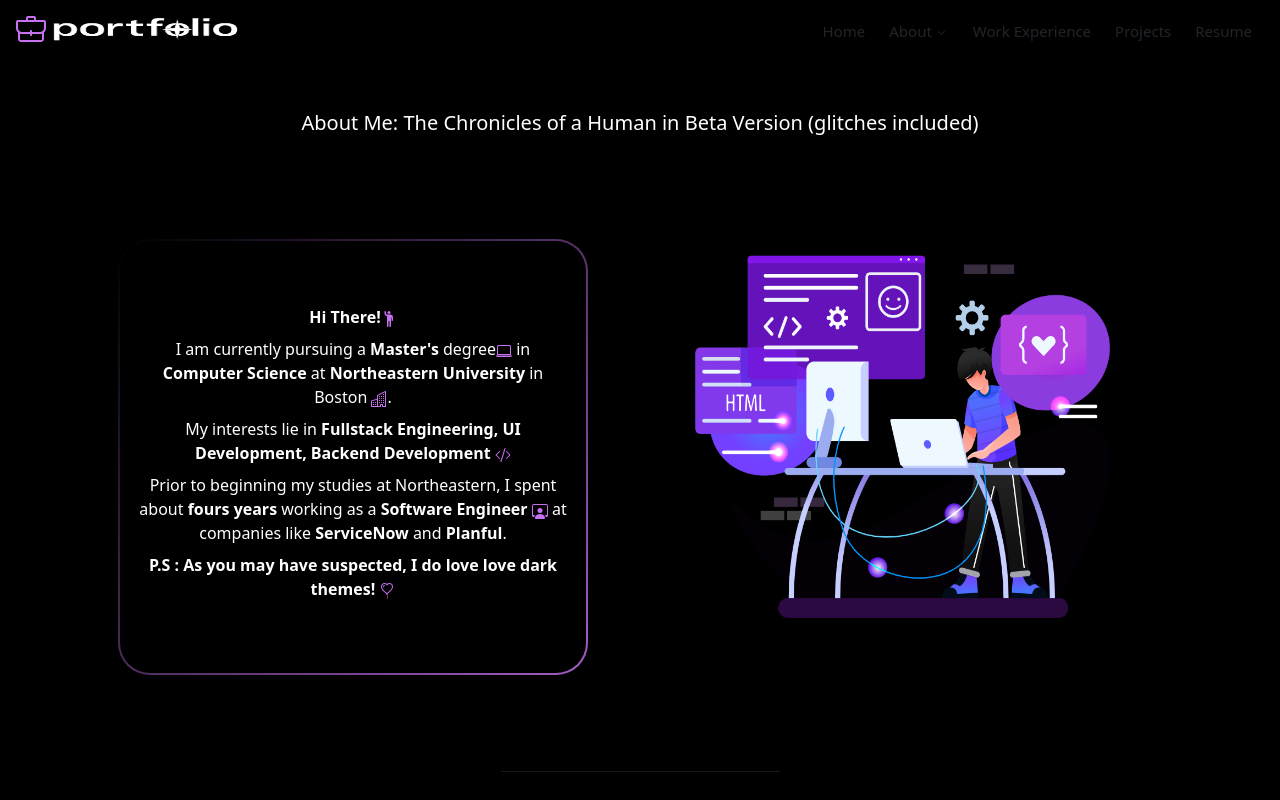
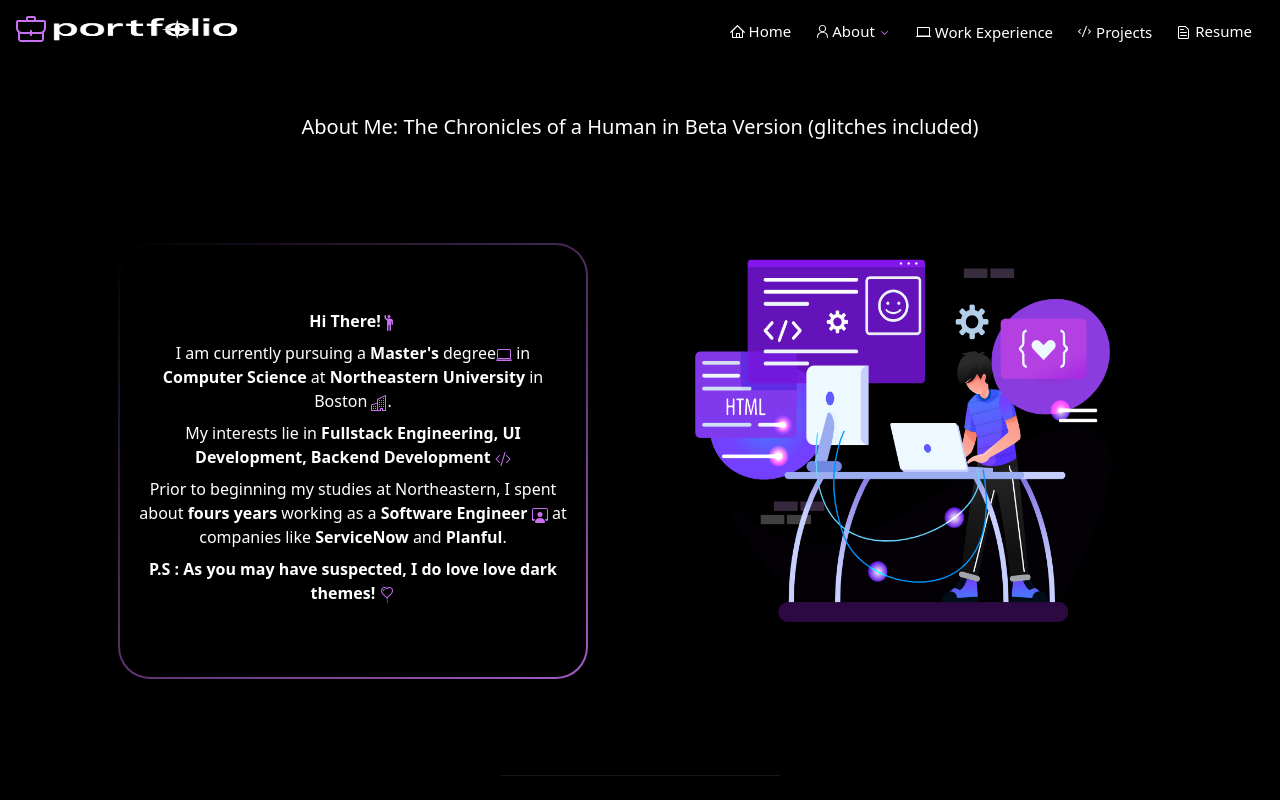
Before and after one commit to vanshita-tilwani/react-portfolio-template, a React (Create React App) app: page /about in a window 1280 px wide. Shown: the top 800 px of the page. Built offline with nearby package versions, Linux system fonts and the light colour scheme.

Commit message:
updating css for header

```diff
--- a/src/components/Header/Header.js
+++ b/src/components/Header/Header.js
@@ -1,7 +1,7 @@
 import React from 'react';
+import classNames from 'classnames';
 import * as NavigationMenu from '@radix-ui/react-navigation-menu';
-import classNames from 'classnames';
-import { CaretDownIcon, BackpackIcon } from '@radix-ui/react-icons';
+import { CaretDownIcon, BackpackIcon, HomeIcon, PersonIcon, LaptopIcon, CodeIcon, FileTextIcon } from '@radix-ui/react-icons';
 import portfolio_logo from "../../assets/logo.png";
 import '../../main.css'
 
@@ -16,12 +16,14 @@ function Header() {
         <NavigationMenu.List className="NavigationMenuList p-3">
           <NavigationMenu.Item>
             <NavigationMenu.Link className="NavigationMenuLink" href="/">
-              Home
+              <div>
+                <HomeIcon className='me-1' />Home
+              </div>
             </NavigationMenu.Link>
           </NavigationMenu.Item>
           <NavigationMenu.Item>
             <NavigationMenu.Trigger className="NavigationMenuTrigger">
-              About <CaretDownIcon className="CaretDown" aria-hidden />
+              <PersonIcon />About <CaretDownIcon className="CaretDown" aria-hidden />
             </NavigationMenu.Trigger>
             <NavigationMenu.Content className="NavigationMenuContent">
               <ul className="List one">
@@ -82,19 +84,19 @@ function Header() {
 
           <NavigationMenu.Item>
             <NavigationMenu.Link className="NavigationMenuLink" href="/">
-              Work Experience
+              <LaptopIcon className='mb-1 me-1' />Work Experience
             </NavigationMenu.Link>
           </NavigationMenu.Item>
 
           <NavigationMenu.Item>
             <NavigationMenu.Link className="NavigationMenuLink" href="/">
-              Projects
+              <CodeIcon className='me-1 mb-1' />Projects
             </NavigationMenu.Link>
           </NavigationMenu.Item>
 
           <NavigationMenu.Item>
             <NavigationMenu.Link className="NavigationMenuLink" href="/ß">
-              Resume
+              <FileTextIcon className='me-1' />Resume
             </NavigationMenu.Link>
           </NavigationMenu.Item>
 
--- a/src/main.css
+++ b/src/main.css
@@ -199,7 +199,7 @@ p {
 .NavigationMenuList {
     display: flex;
     justify-content: center;
-    background-color: black;
+    background-color: var(--imp-background-color);
     padding: 4px;
     border-radius: 6px;
     list-style: none;
@@ -216,17 +216,17 @@ p {
     line-height: 1;
     border-radius: 4px;
     font-size: 15px;
-    color: var(--violet-11);
+    color: var(--imp-text-color);
 }
 
 .NavigationMenuTrigger:focus,
 .NavigationMenuLink:focus {
-    box-shadow: 0 0 0 2px var(--violet-7);
+    box-shadow: 0 0 0 2px var(--imp-icon-color);
 }
 
 .NavigationMenuTrigger:hover,
 .NavigationMenuLink:hover {
-    background-color: var(--violet-3);
+    background-color: var(--imp-icon-color) !important;
 }
 
 .NavigationMenuTrigger {
@@ -298,7 +298,7 @@ p {
     transform-origin: top center;
     margin-top: 10px;
     width: 100%;
-    background-color: black;
+    background-color: var(--imp-background-color);
     border-radius: 6px;
     overflow: hidden;
     box-shadow: hsl(206 22% 7% / 35%) 0px 10px 38px -10px, hsl(206 22% 7% / 20%) 0px 10px 20px -15px;
@@ -353,18 +353,18 @@ p {
 }
 
 .ListItemLink:focus {
-    box-shadow: 0 0 0 2px var(--violet-7);
+    box-shadow: 0 0 0 2px var(--imp-icon-color);
 }
 
 .ListItemLink:hover {
-    background-color: var(--mauve-3);
+    background-color: var(--imp-icon-color);
 }
 
 .ListItemHeading {
     font-weight: 500;
     line-height: 1.2;
     margin-bottom: 5px;
-    color: var(--violet-12);
+    color: var(--imp-text-color);
 }
 
 .ListItemText {
@@ -388,11 +388,11 @@ p {
 }
 
 .Callout:focus {
-    box-shadow: 0 0 0 2px var(--violet-7);
+    box-shadow: 0 0 0 2px var(--imp-icon-color);
 }
 
 .CalloutHeading {
-    color: white;
+    color: var(--imp-text-color);
     font-size: 18px;
     font-weight: 500;
     line-height: 1.2;
@@ -418,7 +418,7 @@ p {
 
 .CaretDown {
     position: relative;
-    color: var(--violet-10);
+    color: var(--imp-icon-color);
     top: 1px;
     transition: transform 250ms ease;
 }
@@ -430,7 +430,7 @@ p {
 .Arrow {
     position: relative;
     top: 70%;
-    background-color: white;
+    background-color: var(--imp-icon-color);
     width: 10px;
     height: 10px;
     transform: rotate(45deg);
```
